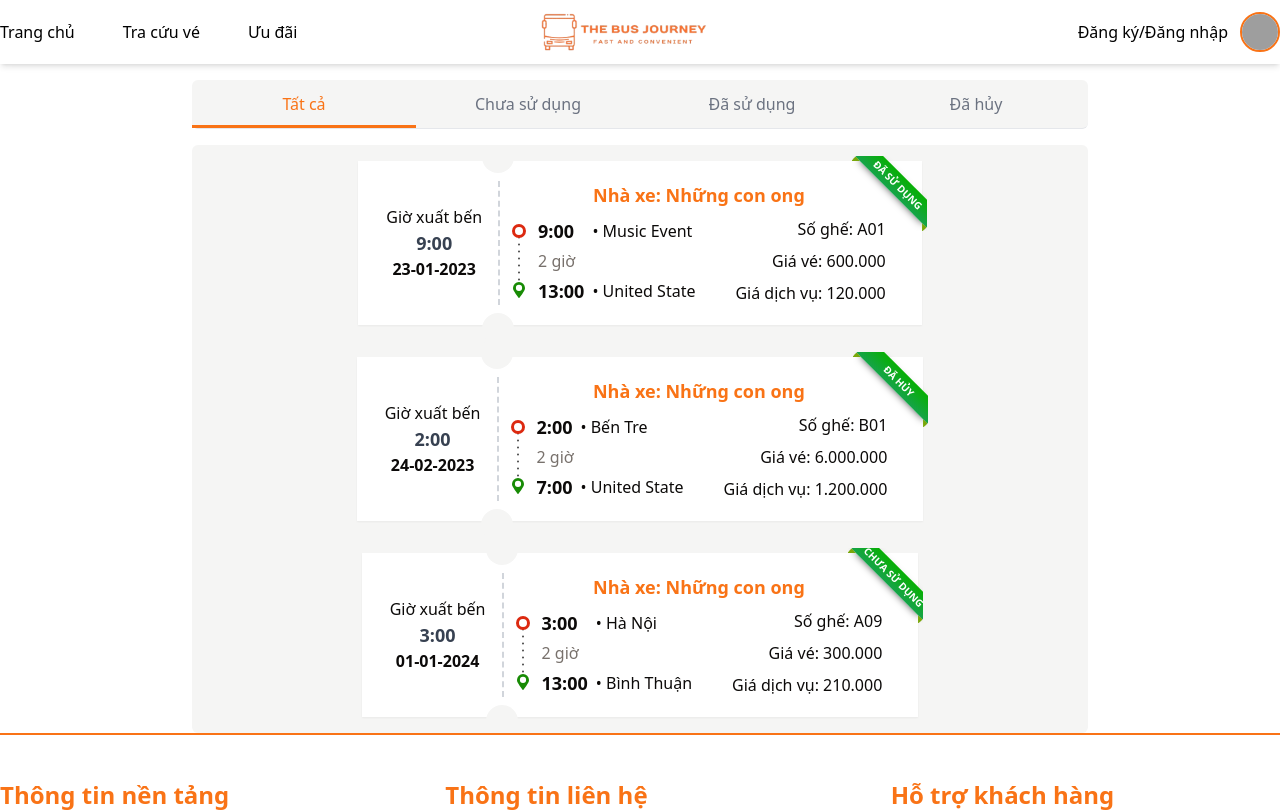
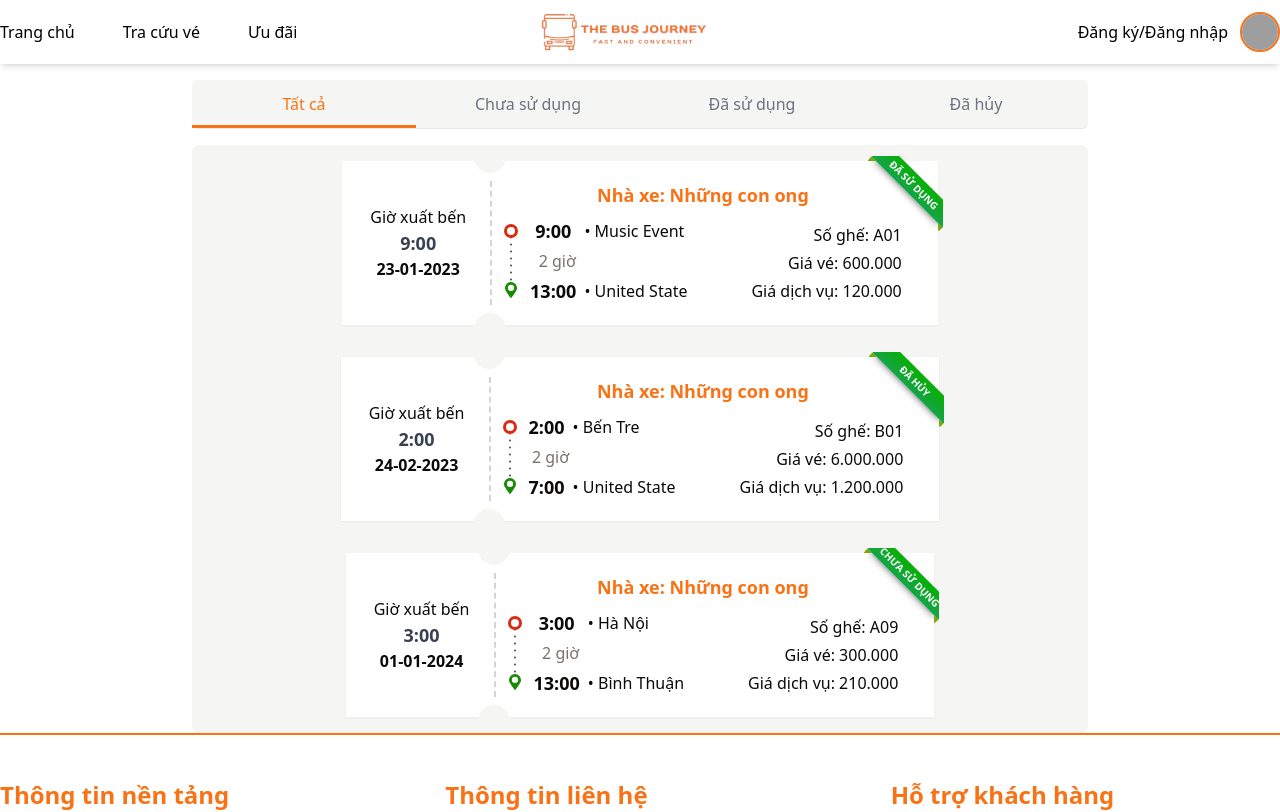
Before and after one commit to truongduytven/SWD392-FrontEnd, a React (Vite) app: page /myticket in a window 1280 px wide. Shown: the top 812 px of the page. Built offline with nearby package versions, Linux system fonts and the light colour scheme; grey boxes are pictures that could not be loaded.

Commit message:
fix:more ticket and modaildetail in ticket in myticketpage

```diff
--- a/src/components/local/myticket/ModalDetail.tsx
+++ b/src/components/local/myticket/ModalDetail.tsx
@@ -2,7 +2,7 @@ import React from 'react'
 
 function ModalDetail() {
   return (
-    <div className='ribbondetail my-4 p-6 shadow-md rounded-md ring-1 ring-black ring-opacity-5 w-80'>
+    <div className='ribbondetail my-4 p-6 shadow-md rounded-md ring-1 ring-black ring-opacity-5 w-[350px]'>
       <div className='flex justify-between items-center mb-4'>
         <h1 className='text-lg font-bold text-primary'>Phương Trang</h1>
         <div className='text-lg font-bold'>123456</div>
@@ -77,7 +77,7 @@ function ModalDetail() {
       <hr className='my-3 border-t-2 border-orange-200' />
       <div className='text-sm text-center'>
         <p>
-          Cảm ơn quý khách đã tin tưởng <span className='font-bold ml-1'>The Bus Journey</span>
+          Cảm ơn quý khách đã tin tưởng <span className='font-bold ml-1 text-primary'>The Bus Journey</span>
         </p>
       </div>
       {/* <div className="ribbondetail"> */}
--- a/src/components/local/myticket/Ticket.tsx
+++ b/src/components/local/myticket/Ticket.tsx
@@ -64,7 +64,7 @@ function Ticket({
           isHovered ? 'transform scale-105' : ''
         }`}
       >
-        <div className='relative flex flex-col  justify-center items-center p-2 pr-4  border-r-2 border-dashed  border-gray-300'>
+        <div className='relative flex flex-col justify-center items-center p-2 pr-6  border-r-2 border-dashed  border-gray-300'>
           <h2 className='text-center text-md  '>Giờ xuất bến</h2>
           <p className='text-center  text-lg font-semibold  text-gray-700'>{startTime}</p>
           <p className='text-center  text-md font-bold  '>{date}</p>
@@ -73,7 +73,7 @@ function Ticket({
         </div>
         <div className='flex flex-col justify-center items-center gap-2 ml-3 mr-4 '>
           <p className='text-lg font-bold text-primary'>Nhà xe: Những con ong</p>
-          <div className='flex justify-between items-center gap-10'>
+          <div className='flex justify-between items-center gap-16'>
             <div className='flex '>
               <div className='flex justify-center items-center'>
                 <div className=' h-full flex justify-between items-center mr-3 '>
@@ -97,7 +97,7 @@ function Ticket({
                   </svg>
                 </div>
 
-                <div className='flex flex-col items-start justify-between gap-1 '>
+                <div className='flex flex-col items-center justify-end gap-1'>
                   <p className='m-0 p-0'>
                     <span className='font-bold mr-2 text-lg'>{startTime}</span>
                   </p>
@@ -113,7 +113,7 @@ function Ticket({
               </div>
             </div>
 
-            <div className='flex flex-col items-end justify-between gap-1 h-full'>
+            <div className='flex flex-col items-end justify-end gap-1 h-full py-0.5'>
               <p>
                 Số ghế: <span className='font-medium'>{seatCode}</span>{' '}
               </p>
```
